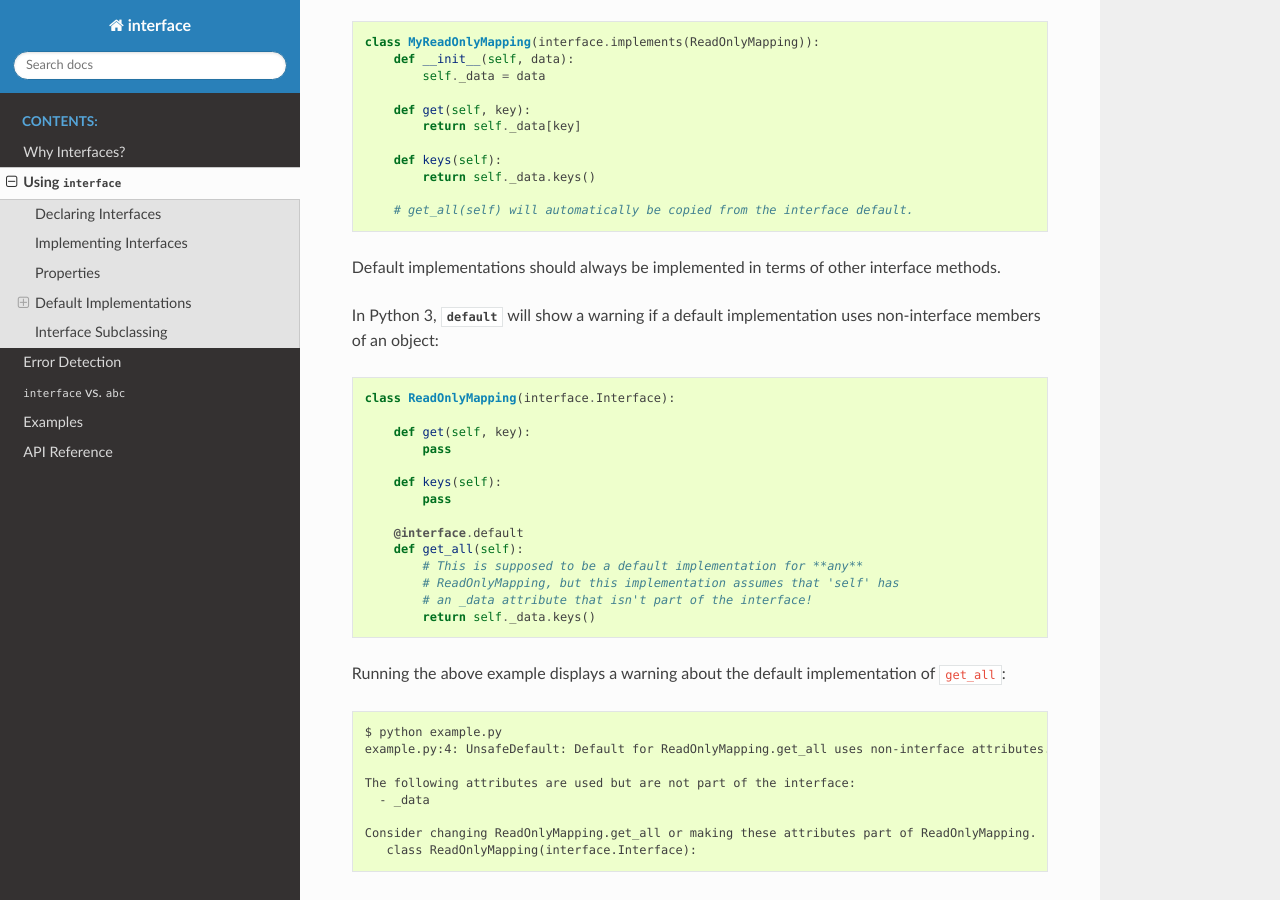
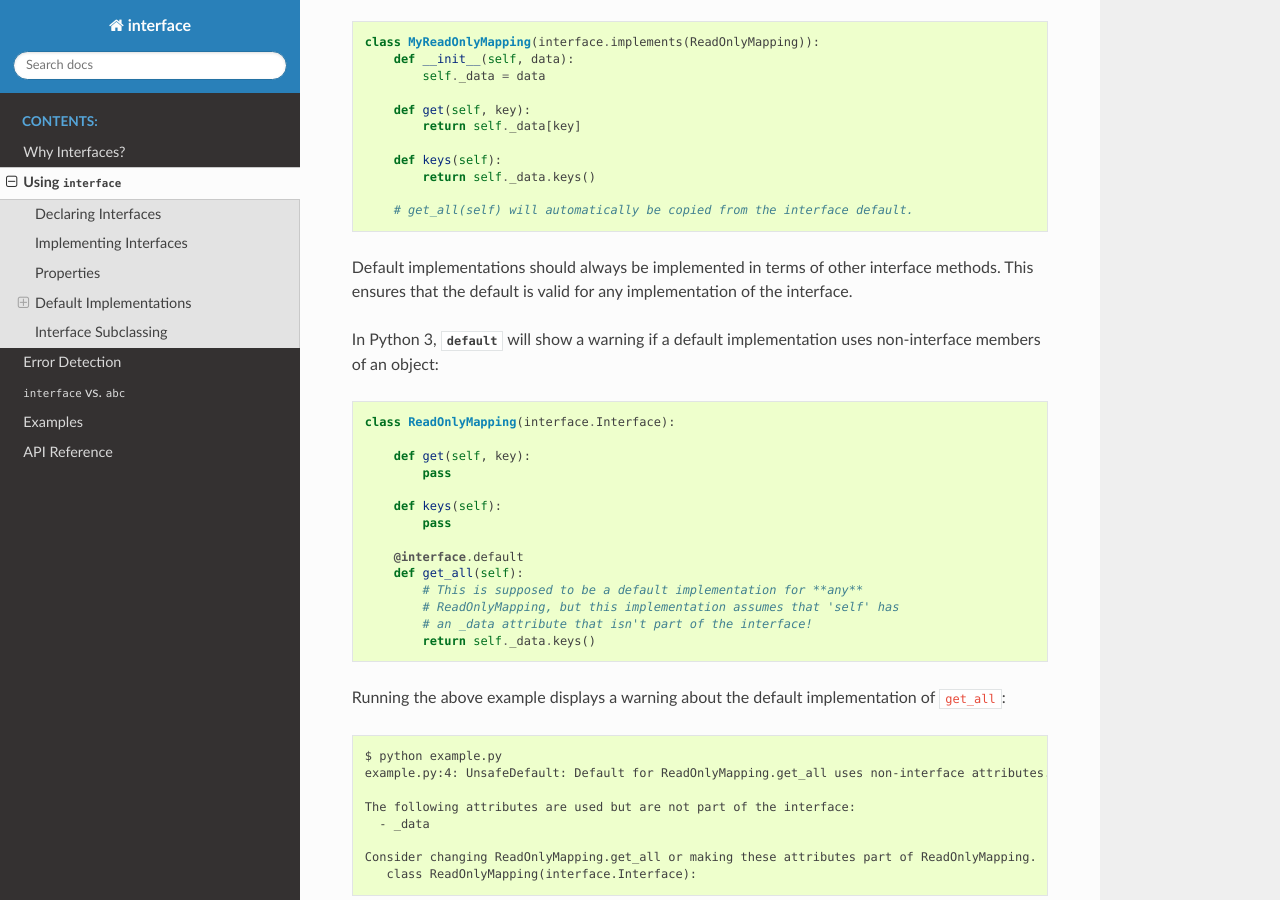
Before and after one commit to ssanderson/python-interface, a Sphinx documentation site: the page built from docs/usage.rst, in a window 1280 px wide and 900 px high, scrolled down 2333 px. Built offline with Sphinx 7.4.7 and the Read the Docs theme 2.0.0, drawn with Linux system fonts in a browser that asks for light colours.

Commit message:
DOC: Document requirements for defaults more explicitly.

```diff
--- a/docs/usage.rst
+++ b/docs/usage.rst
@@ -137,7 +137,8 @@ Implementors are not required to implement methods with defaults:
        # get_all(self) will automatically be copied from the interface default.
 
 Default implementations should always be implemented in terms of other
-interface methods.
+interface methods. This ensures that the default is valid for any
+implementation of the interface.
 
 In Python 3, :class:`default` will show a warning if a default implementation
 uses non-interface members of an object:
```
